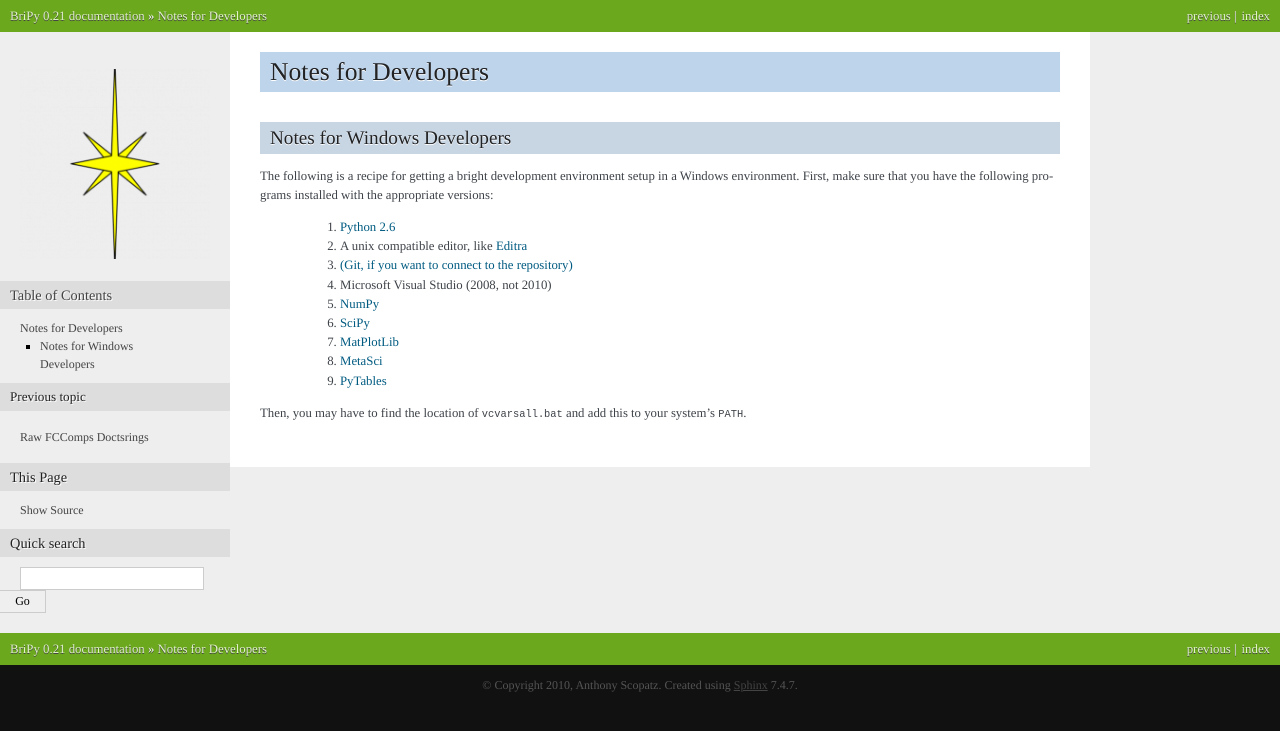
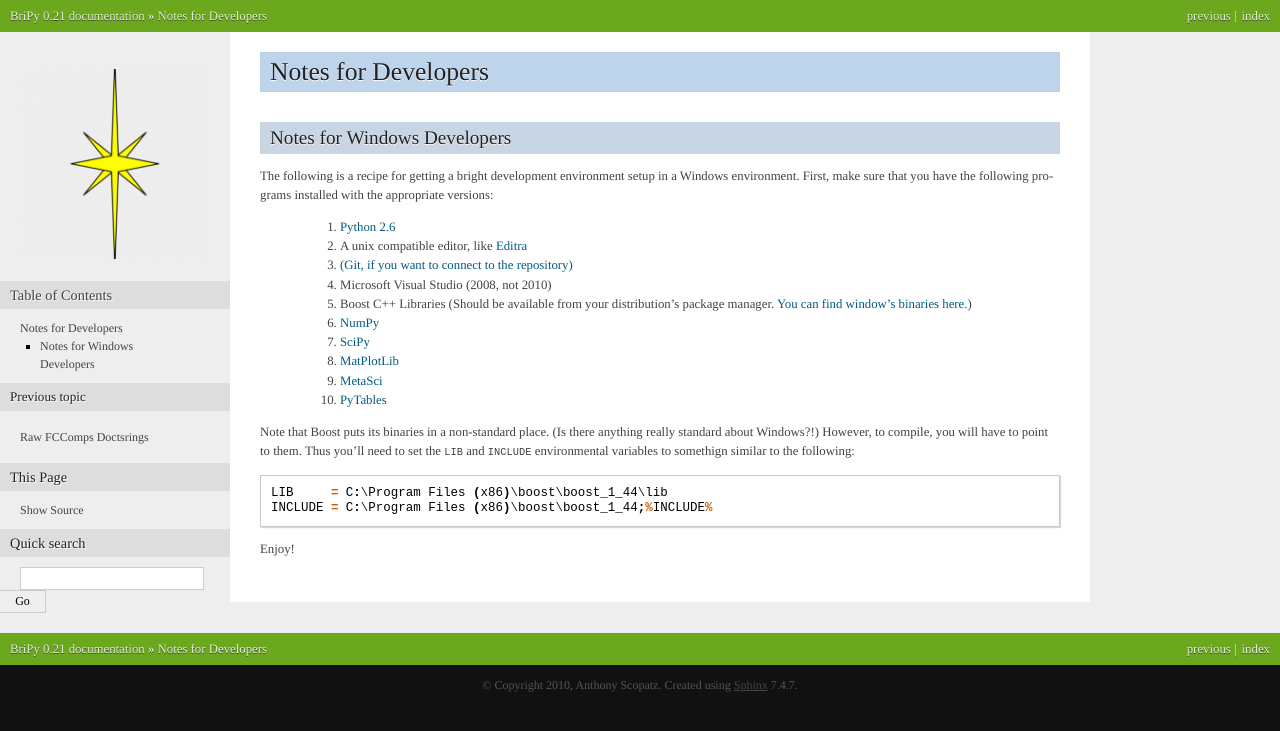
Before and after one commit to bright-dev/bright, a Sphinx documentation site: the page built from doc/source/DevNotes.rst, in a window 1280 px wide. Shown: the top 731 px of the page. Built offline with Sphinx 7.4.7, drawn with Linux system fonts in a browser that asks for light colours; formulas are drawn with MathJax 3.

Commit message:
Added Boost info to DevNotes.rst

```diff
--- a/doc/source/DevNotes.rst
+++ b/doc/source/DevNotes.rst
@@ -15,10 +15,19 @@ First, make sure that you have the following programs installed with the appropr
     #. A unix compatible editor, like `Editra <http://editra.org/download>`_
     #. `(Git, if you want to connect to the repository) <http://code.google.com/p/msysgit/>`_
     #. Microsoft Visual Studio (2008, not 2010)
+    #. Boost C++ Libraries (Should be available from your distribution's package manager.
+       `You can find window's binaries here. <http://www.boostpro.com/download/>`_)
     #. `NumPy <http://numpy.scipy.org/>`_
     #. `SciPy <http://scipy.org/>`_
     #. `MatPlotLib <http://matplotlib.sourceforge.net/>`_
     #. `MetaSci <http://nukestar.me.utexas.edu/scopatz/metasci/>`_
     #. `PyTables <http://www.pytables.org/>`_
 
-Then, you may have to find the location of ``vcvarsall.bat`` and add this to your system's ``PATH``.
+Note that Boost puts its binaries in a non-standard place.  (Is there anything really standard about Windows?!)  However,
+to compile, you will have to point to them.  Thus you'll need to set the ``LIB`` and ``INCLUDE`` environmental variables
+to somethign similar to the following::
+
+    LIB     = C:\Program Files (x86)\boost\boost_1_44\lib
+    INCLUDE = C:\Program Files (x86)\boost\boost_1_44;%INCLUDE%
+
+Enjoy!
```
